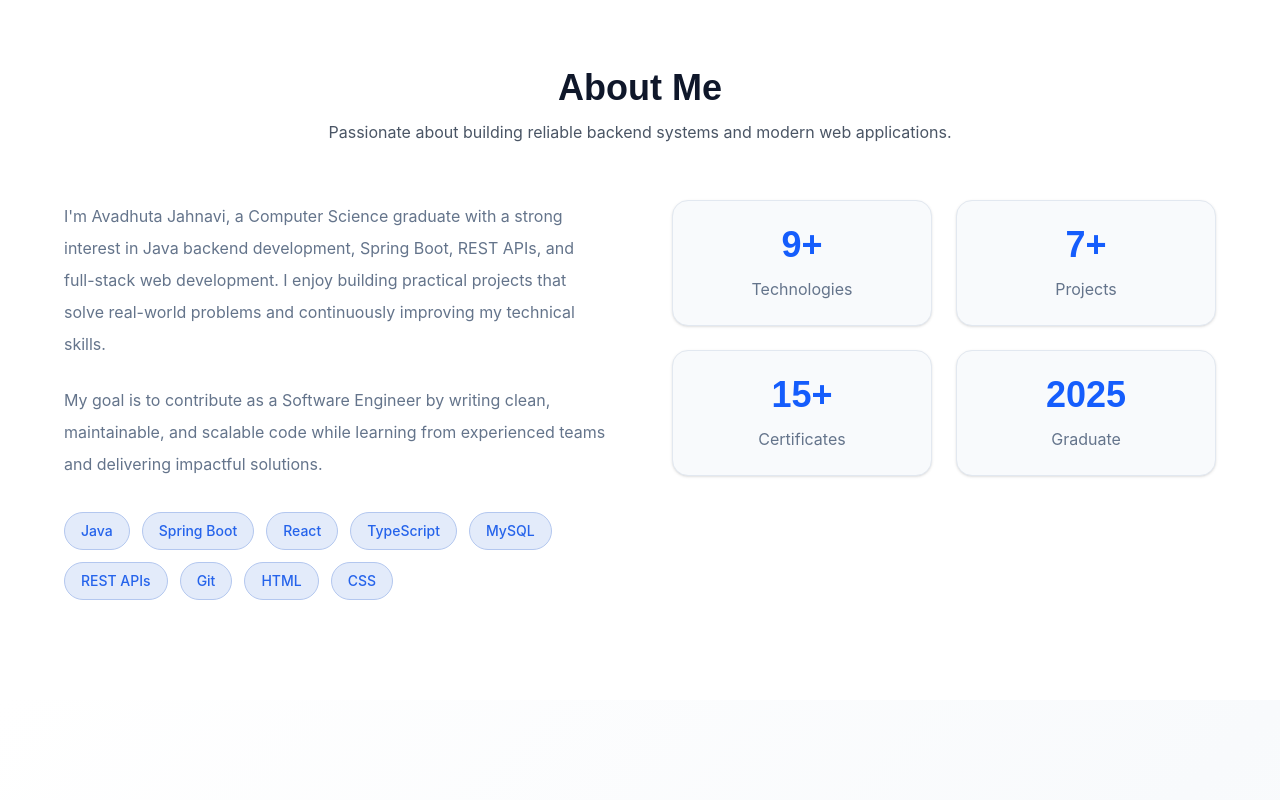
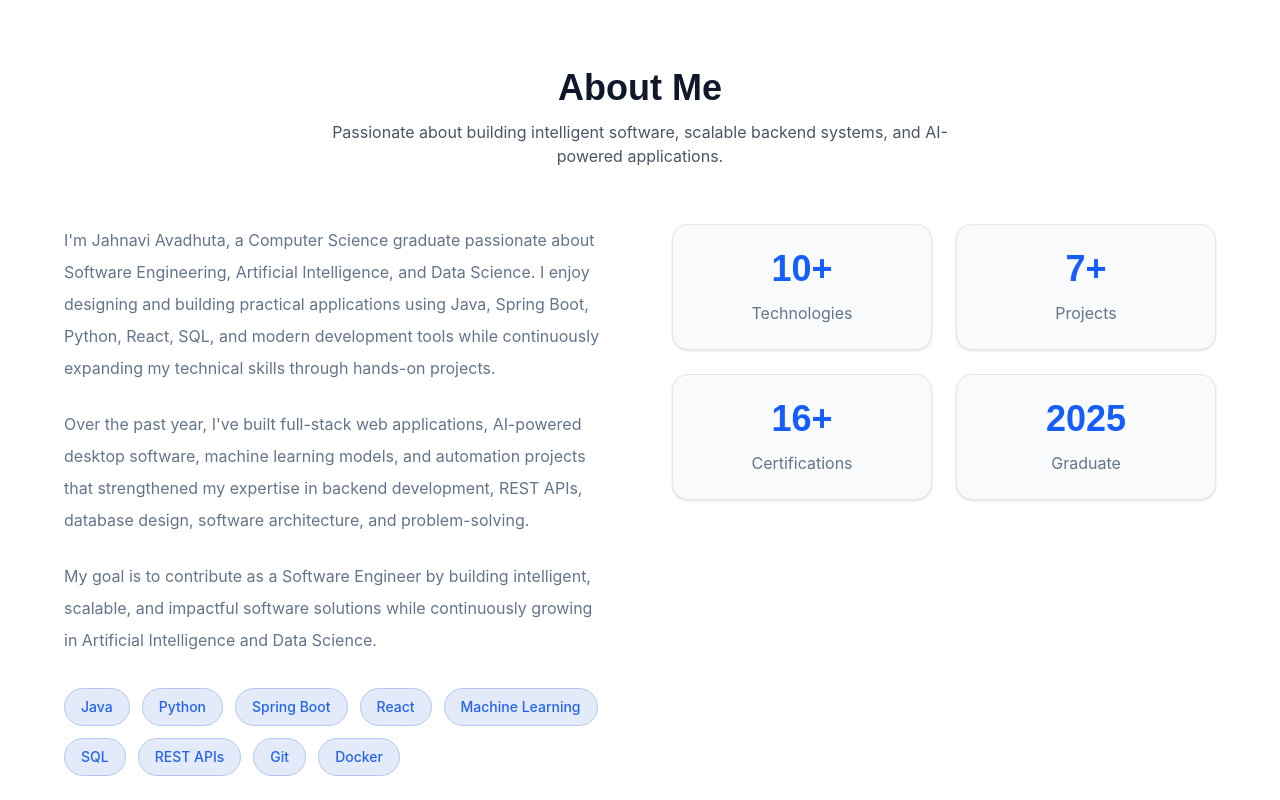
Before and after one commit to Jahnavi-Avadhuta/portfolio-website, a React (Vite) app: page / in a window 1280 px wide. Shown: the part 860-1660 px from the top of the page. Built offline with nearby package versions, Linux system fonts and the light colour scheme.

Commit message:
Made some changes in about and footer sections

```diff
--- a/src/components/common/Footer/Footer.tsx
+++ b/src/components/common/Footer/Footer.tsx
@@ -17,9 +17,8 @@ const Footer = () => {
             </h3>
 
             <p className="mt-2 max-w-md text-gray-400">
-              Java Full Stack Developer passionate about building
-              scalable web applications and continuously learning
-              modern technologies.
+              Software Engineer building scalable software, intelligent
+              applications, and data-driven solutions.
             </p>
           </div>
 
@@ -69,7 +68,7 @@ const Footer = () => {
 
         <div className="mt-10 border-t border-white/10 pt-6 text-center text-sm text-gray-400">
 
-          © {year} {siteConfig.name}. Designed & Developed by Jahnavi Avadhuta using React, TypeScript & Tailwind CSS.
+          © {year} {siteConfig.name}. Designed & Developed using React, TypeScript & Tailwind CSS.
 
         </div>
 
--- a/src/components/sections/About/About.tsx
+++ b/src/components/sections/About/About.tsx
@@ -6,14 +6,14 @@ import StatCard from "../../common/StatCard";
 
 const technologies = [
   "Java",
+  "Python",
   "Spring Boot",
   "React",
-  "TypeScript",
-  "MySQL",
+  "Machine Learning",
+  "SQL",
   "REST APIs",
   "Git",
-  "HTML",
-  "CSS",
+  "Docker",
 ];
 
 const About = () => {
@@ -26,7 +26,7 @@ const About = () => {
       <Container>
         <SectionHeading
           title="About Me"
-          subtitle="Passionate about building reliable backend systems and modern web applications."
+          subtitle="Passionate about building intelligent software, scalable backend systems, and AI-powered applications."
         />
 
         <div className="grid items-start gap-16 lg:grid-cols-2">
@@ -40,20 +40,21 @@ const About = () => {
               className="mb-6 leading-8"
               style={{ color: "var(--text-light)" }}
             >
-              I'm Avadhuta Jahnavi, a Computer Science graduate with a strong
-              interest in Java backend development, Spring Boot, REST APIs, and
-              full-stack web development. I enjoy building practical projects
-              that solve real-world problems and continuously improving my
-              technical skills.
+              I'm Jahnavi Avadhuta, a Computer Science graduate passionate about Software Engineering, Artificial Intelligence, and Data Science. I enjoy designing and building practical applications using Java, Spring Boot, Python, React, SQL, and modern development tools while continuously expanding my technical skills through hands-on projects.
+            </p>
+
+            <p
+              className="mb-6 leading-8"
+              style={{ color: "var(--text-light)" }}
+            >
+              Over the past year, I've built full-stack web applications, AI-powered desktop software, machine learning models, and automation projects that strengthened my expertise in backend development, REST APIs, database design, software architecture, and problem-solving.
             </p>
 
             <p
               className="mb-8 leading-8"
               style={{ color: "var(--text-light)" }}
             >
-              My goal is to contribute as a Software Engineer by writing clean,
-              maintainable, and scalable code while learning from experienced
-              teams and delivering impactful solutions.
+              My goal is to contribute as a Software Engineer by building intelligent, scalable, and impactful software solutions while continuously growing in Artificial Intelligence and Data Science.
             </p>
 
             <div className="flex flex-wrap gap-3">
@@ -70,9 +71,9 @@ const About = () => {
             transition={{ duration: 0.7 }}
             className="grid grid-cols-2 gap-6"
           >
-            <StatCard value="9+" label="Technologies" />
+            <StatCard value="10+" label="Technologies" />
             <StatCard value="7+" label="Projects" />
-            <StatCard value="15+" label="Certificates" />
+            <StatCard value="16+" label="Certifications" />
             <StatCard value="2025" label="Graduate" />
           </motion.div>
         </div>
--- a/src/data/personal.ts
+++ b/src/data/personal.ts
@@ -3,21 +3,21 @@ export const personal = {
 
   titles: [
     "Software Engineer",
-    "Full Stack Developer",
+    "Java Full Stack Developer",
     "AI & Machine Learning Enthusiast",
     "GenAI Developer",
-    "Data Science Aspirant",
+    "Data Science Enthusiast",
   ],
 
   tagline:
     "Building scalable software, intelligent applications, and data-driven solutions.",
 
   about: [
-    "I'm a Computer Science graduate passionate about software engineering, Artificial Intelligence, Machine Learning, and Data Science.",
+    "I'm a Computer Science graduate passionate about Software Engineering, Artificial Intelligence, Machine Learning, and Data Science.",
 
-    "I completed a Java Full Stack with GenAI program where I developed full-stack applications using Java, Spring Boot, React, MySQL, and modern development practices.",
+    "I have built full-stack web applications, AI-powered desktop software, machine learning models, and automation projects using Java, Spring Boot, Python, React, SQL, and modern development tools.",
 
-    "I'm currently expanding my expertise in Python, AI, Machine Learning, and Data Science while preparing for my Master's in Data Science.",
+    "Currently, I'm expanding my expertise in Data Science, Machine Learning, and Generative AI while preparing for my Master's in Data Science and continuously building real-world projects.",
   ],
 
   location: "Hyderabad, Telangana, India",
```
